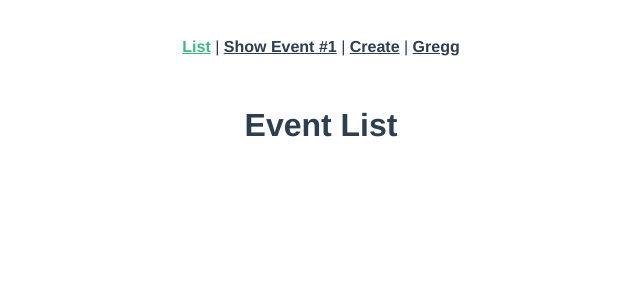
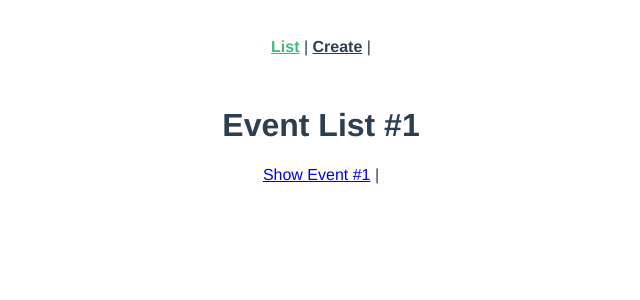
Before and after one commit to roamzz/real-world-vue, a Vue app: page / in a window 1280 px wide. Shown: the top 300 px of the page, without its empty margins (319-959 px from the left). Built offline with nearby package versions, Linux system fonts and the light colour scheme.

Commit message:
5: dynamic event

```diff
--- a/src/App.vue
+++ b/src/App.vue
@@ -2,9 +2,8 @@
   <div id="app">
     <div id="nav">
       <router-link :to="{name : 'event-list'}">List</router-link> |
-      <router-link :to="{name : 'event-show'}">Show Event #1</router-link>  |
       <router-link :to="{name : 'event-create'}">Create</router-link> |
-      <router-link :to="{name : 'user', params: {username : 'Gregg'}}">Gregg</router-link>
+      <!--<router-link :to="{name : 'user', params: {username : 'Gregg'}}">Gregg</router-link>-->
     </div>
     <router-view />
   </div>
--- a/src/router/index.js
+++ b/src/router/index.js
@@ -15,9 +15,10 @@ const routes = [
 //    component: Home
 //  },
   {
-    path: "/event",
+    path: "/event/:id",
     name: "event-show",
-    component: EventShow
+    component: EventShow,
+    props: true
   },
   {
     path: "/",
--- a/src/views/EventList.vue
+++ b/src/views/EventList.vue
@@ -1,13 +1,13 @@
 <template>
-  <h1> Event List </h1>
+  <div>
+    <h1>Event List #1</h1>
+    <router-link :to="{ name: 'event-show', params: { id : '1'} }">Show Event #1</router-link> |
+  </div>
 </template>
 
 <script>
-export default {
-
-}
+export default {};
 </script>
 
 <style>
-
 </style>
--- a/src/views/EventShow.vue
+++ b/src/views/EventShow.vue
@@ -1,9 +1,14 @@
 <template>
-  <h1>Event Show</h1>
+  <h1>Event Show {{ id }}</h1>
 </template>
 
 <script>
 export default {
+props: {
+    id: {
+        type: Number,
+    },
+},
 
 }
 </script>
```
